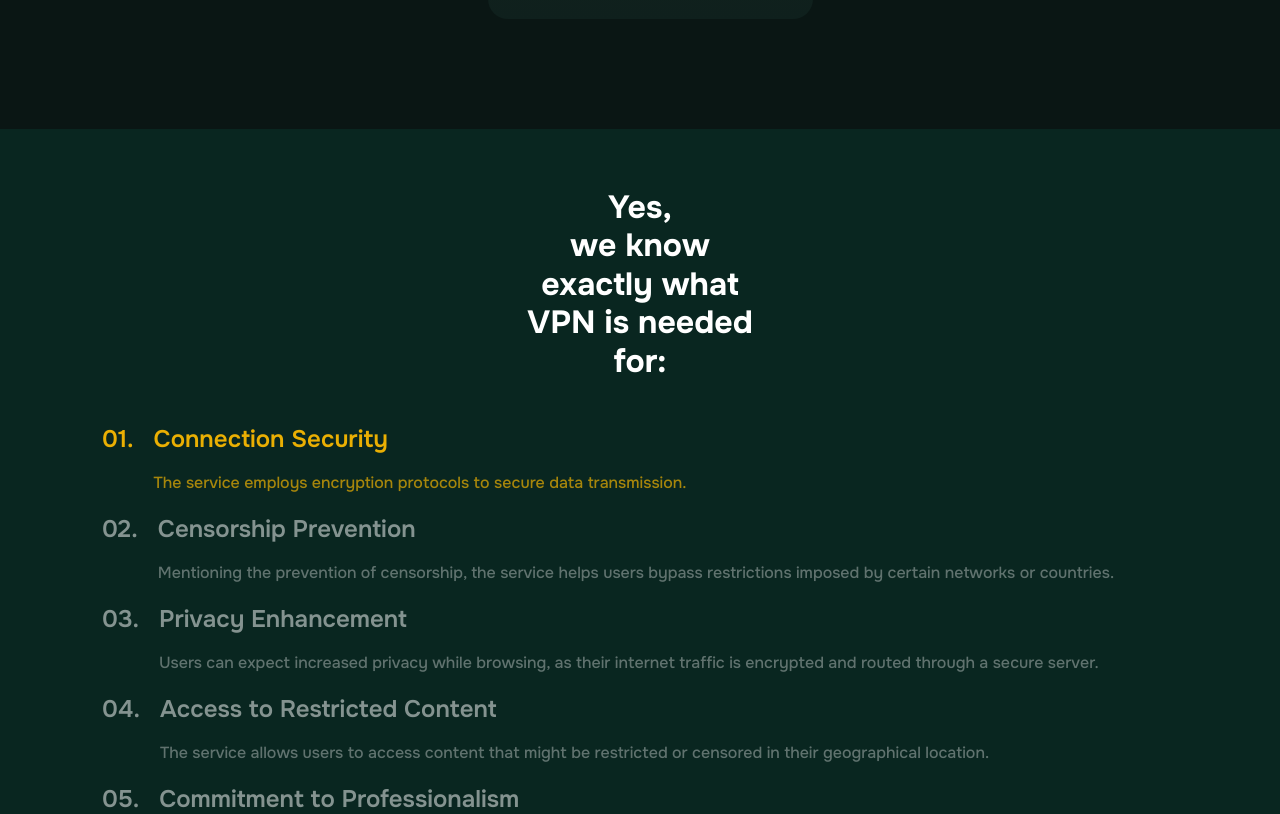
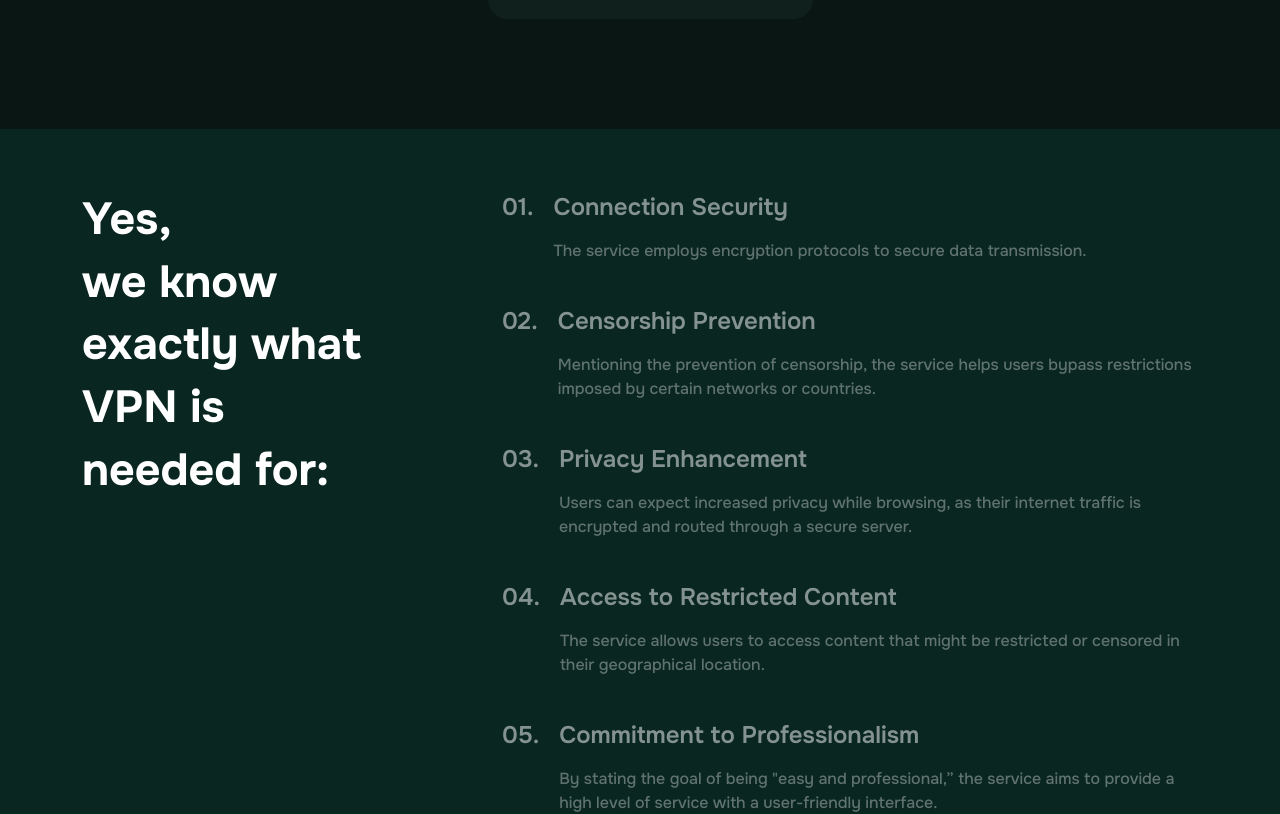
Before and after one commit to kaletvintsev/vpnsap, a Vue app: page / in a window 1280 px wide. Shown: the part 2060-2874 px from the top of the page. Built offline with nearby package versions, Linux system fonts and the light colour scheme.

Commit message:
about desktop styles

```diff
--- a/src/components/LandingAbout.vue
+++ b/src/components/LandingAbout.vue
@@ -8,7 +8,7 @@
         we know exactly what VPN is needed for:
       </h2>
       <ul class="reasons">
-        <li class="reason reason--active">
+        <li class="reason">
           <h3 class="reason-title">Connection Security</h3>
           <p class="reason-text">
             The service employs encryption protocols to secure data transmission.
@@ -55,31 +55,43 @@
 </template>
 <style lang="scss" scoped>
 .section-about {
-  display: flex;
-  justify-content: center;
-  align-items: center;
   padding: 60px 0;
   background: #092620;
   color: rgba(255, 255, 255, 1);
 }
 
+.container {
+  display: flex;
+  gap: 40px 100px;
+  justify-content: center;
+  @media only screen and (max-width: 992px) {
+    flex-direction: column;
+    align-items: center;
+  }
+}
+
 .title {
-  font-size: 32px;
+  font-size: clamp(32px, 3.5vw, 52px);
   width: 8em;
-  margin: auto;
-  line-height: 1.2;
+  line-height: 1.4;
   font-weight: 700;
-  text-align: center;
-  margin-bottom: 40px;
+  letter-spacing: -4%;
+
+  @media only screen and (max-width: 992px) {
+    text-align: center;
+  }
 }
 
 .reasons {
-  font-family: Onest;
+  display: grid;
+  gap: 40px;
   line-height: 1.5;
   letter-spacing: -2%;
+  max-width: 716px;
 }
 
 .reason {
+  cursor: default;
   list-style: none;
   display: grid;
   align-items: baseline;
@@ -106,6 +118,7 @@
 .reason-text {
   grid-column: 2/-1;
   opacity: 0.7;
+  margin: 0;
 }
 
 .reason-title {
```
